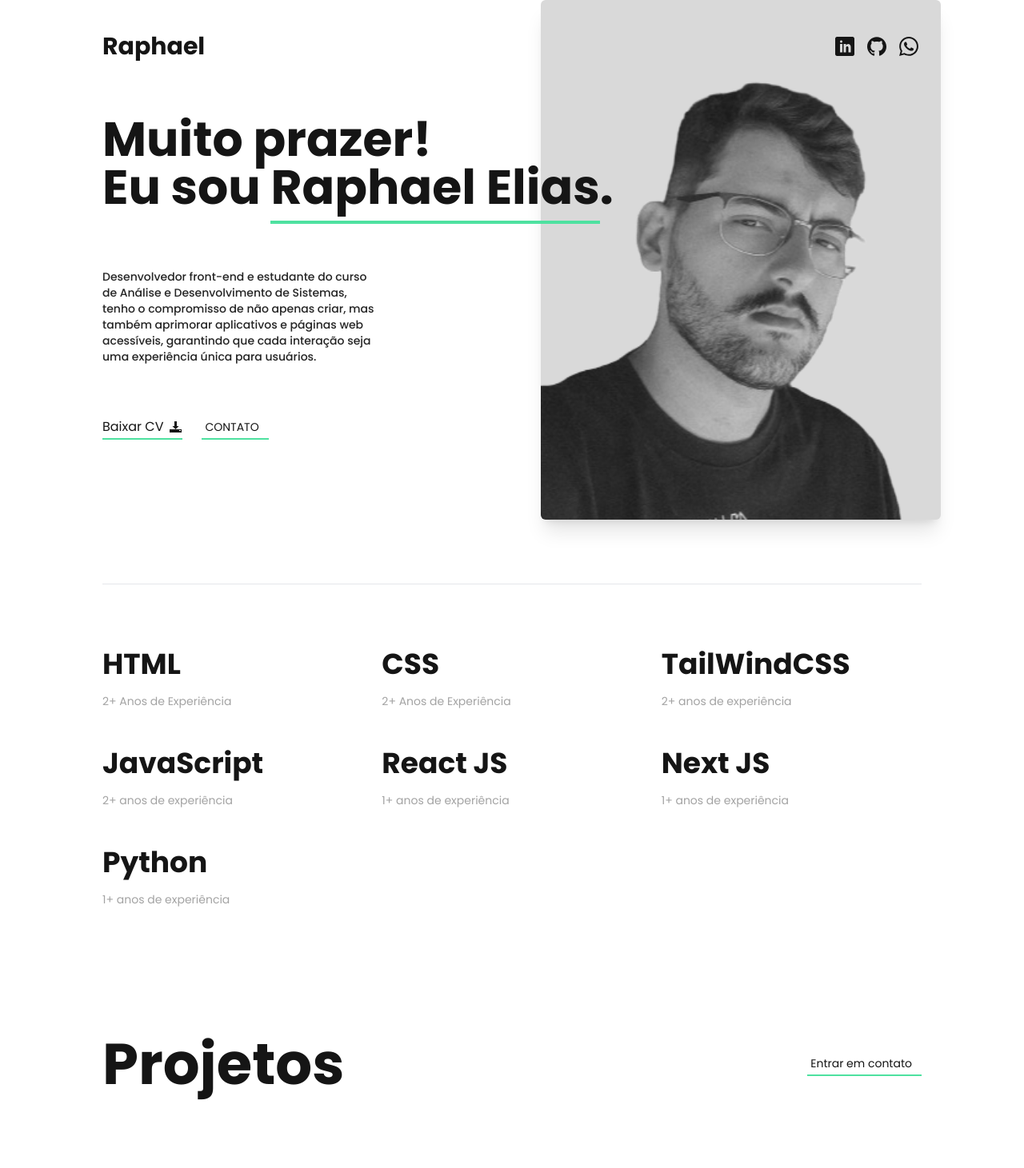
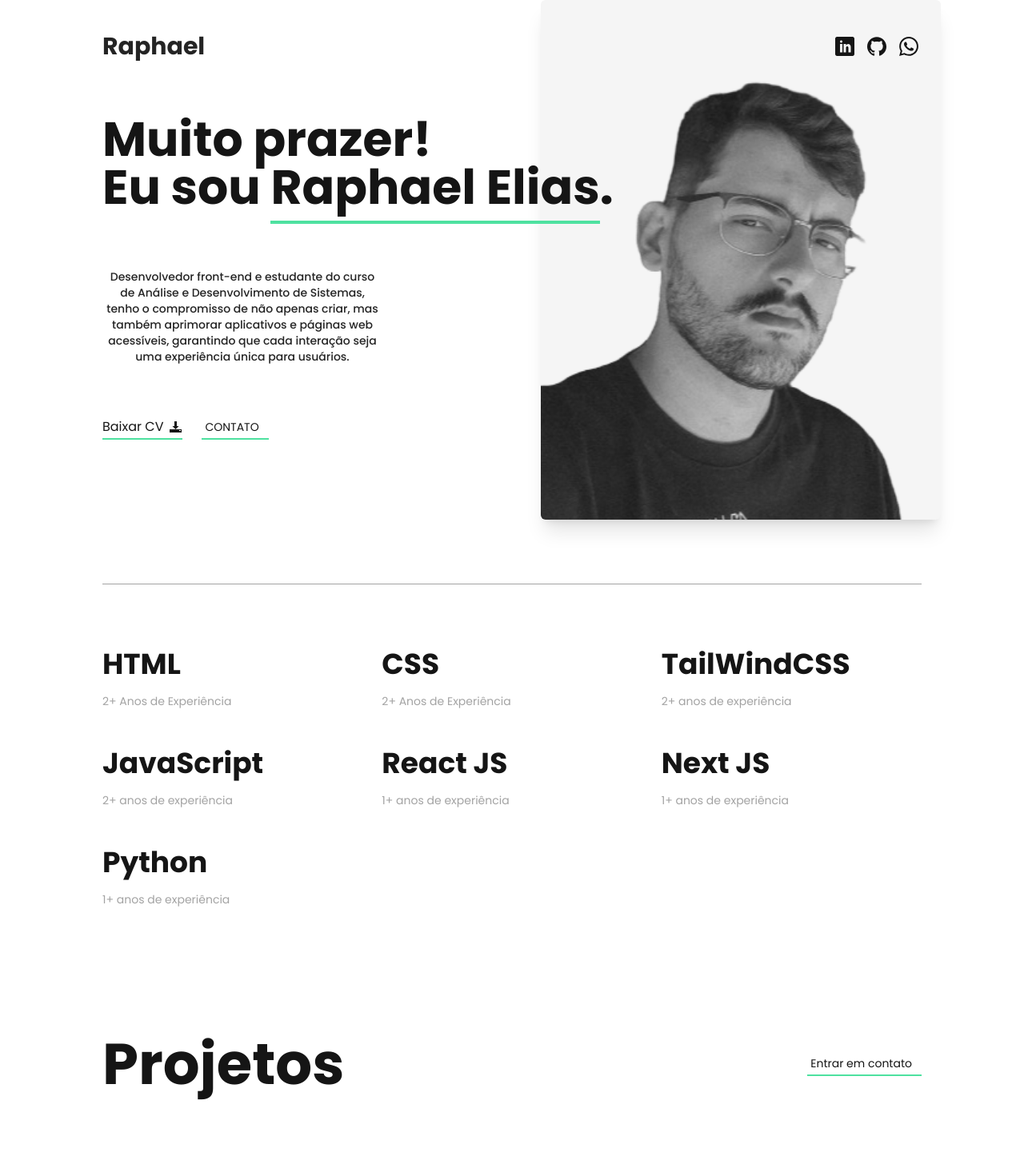
Before and after one commit to raphaeleliass/Portfolio, a React (Vite) app: page / in a window 1280 px wide. Shown: the top 1461 px of the page at 80% size. Built offline with nearby package versions, Linux system fonts and the light colour scheme.

Commit message:
fix(style): fix colors on light mode

```diff
--- a/src/components/Header/Header.jsx
+++ b/src/components/Header/Header.jsx
@@ -5,9 +5,9 @@ import LinkedinIcon from "../Icons/LinkedinIcon";
 function Header() {
   return (
     <div id="header">
-      <header className="fixed left-0 right-0 top-0 z-50 m-auto flex max-w-2xl flex-col items-center justify-between gap-3 bg-customBlack bg-opacity-75 bg-none py-4 backdrop-blur-3xl md:absolute md:max-w-3xl md:flex-row md:bg-opacity-0 md:py-8 md:backdrop-blur-none lg:max-w-5xl lg:flex-row lg:py-10">
+      <header className="fixed left-0 right-0 top-0 z-50 m-auto flex max-w-2xl flex-col items-center justify-between gap-3 bg-white  bg-opacity-75 bg-none py-4 shadow-xl backdrop-blur-3xl md:absolute md:max-w-3xl md:flex-row md:bg-opacity-0 md:py-8 md:shadow-none md:backdrop-blur-none lg:max-w-5xl lg:flex-row lg:py-10 dark:bg-customBlack">
         <a href="index.html">
-          <h1 className="bg-transparent text-2xl font-bold lg:text-3xl">
+          <h1 className="bg-transparent text-2xl font-bold text-customDarkGrey lg:text-3xl dark:text-customWhite">
             Raphael
           </h1>
         </a>
--- a/src/components/Hero/Hero.jsx
+++ b/src/components/Hero/Hero.jsx
@@ -9,7 +9,7 @@ function Hero() {
     >
       <div className="flex flex-col-reverse gap-12 md:flex-row md:gap-0">
         <section className="flex flex-col items-center gap-12 text-center md:w-[600px] md:items-start md:text-start lg:w-[700px] lg:gap-16 ">
-          <div className="absolute top-[440px] z-10 font-bold md:top-36">
+          <div className="absolute z-10 font-bold text-customDarkGrey md:top-36 md:text-customBlack">
             <h2 className="text-3xl md:text-5xl lg:text-6xl">Muito prazer!</h2>
             <h2 className="text-3xl md:text-5xl lg:text-6xl">
               Eu sou&nbsp;
@@ -19,7 +19,7 @@ function Hero() {
               .
             </h2>
           </div>
-          <p className="px-10 text-start  text-sm text-customDarkGrey md:mt-44 md:w-[400px] md:px-0 lg:w-[350px] lg:font-medium dark:text-customGrey">
+          <p className="px-10 text-center pt-28 md:pt-0  text-sm text-customDarkGrey md:mt-44 md:w-[400px] md:px-0 lg:w-[350px] lg:font-medium dark:text-customGrey">
             Desenvolvedor front-end e estudante do curso de Análise e
             Desenvolvimento de Sistemas, tenho o compromisso de não apenas
             criar, mas também aprimorar aplicativos e páginas web acessíveis,
@@ -41,7 +41,7 @@ function Hero() {
           </div>
         </section>
         <section className="flex justify-center md:relative md:-mt-40 lg:-mr-6 ">
-          <div className="h-[350px] w-[200px] rounded-md bg-customGrey bg-hero bg-cover bg-center shadow-xl md:h-[700px] md:w-[400px] lg:h-[650px] lg:w-[500px] dark:bg-customDarkGrey"></div>
+          <div className="h-[350px] w-[200px] rounded-md bg-neutral-100 bg-hero bg-cover bg-center shadow-xl md:h-[700px] md:w-[400px] lg:h-[650px] lg:w-[500px] dark:bg-customDarkGrey"></div>
         </section>
       </div>
     </div>
--- a/src/components/Skills/Skills.jsx
+++ b/src/components/Skills/Skills.jsx
@@ -4,7 +4,7 @@ function Skills() {
   return (
     <div
       id="skills"
-      className="m-auto grid max-w-xs grid-cols-1 gap-x-6 gap-y-16 border-t py-20 md:max-w-3xl md:grid-cols-3 md:gap-y-12 lg:max-w-5xl"
+      className="m-auto grid max-w-xs grid-cols-1 gap-x-6 gap-y-16 border-t border-neutral-400 py-20 md:max-w-3xl md:grid-cols-3 md:gap-y-12 lg:max-w-5xl dark:border-customGrey"
     >
       <SkillsComponents title="HTML" text="2+ Anos de Experiência" />
       <SkillsComponents title="CSS" text="2+ Anos de Experiência" />
```
